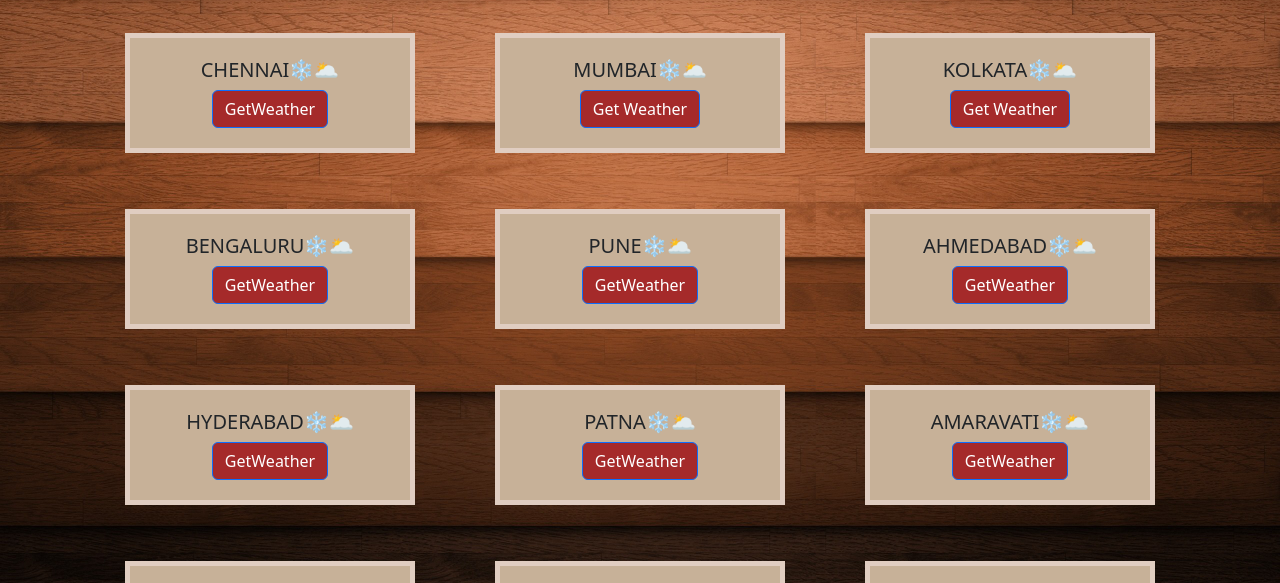
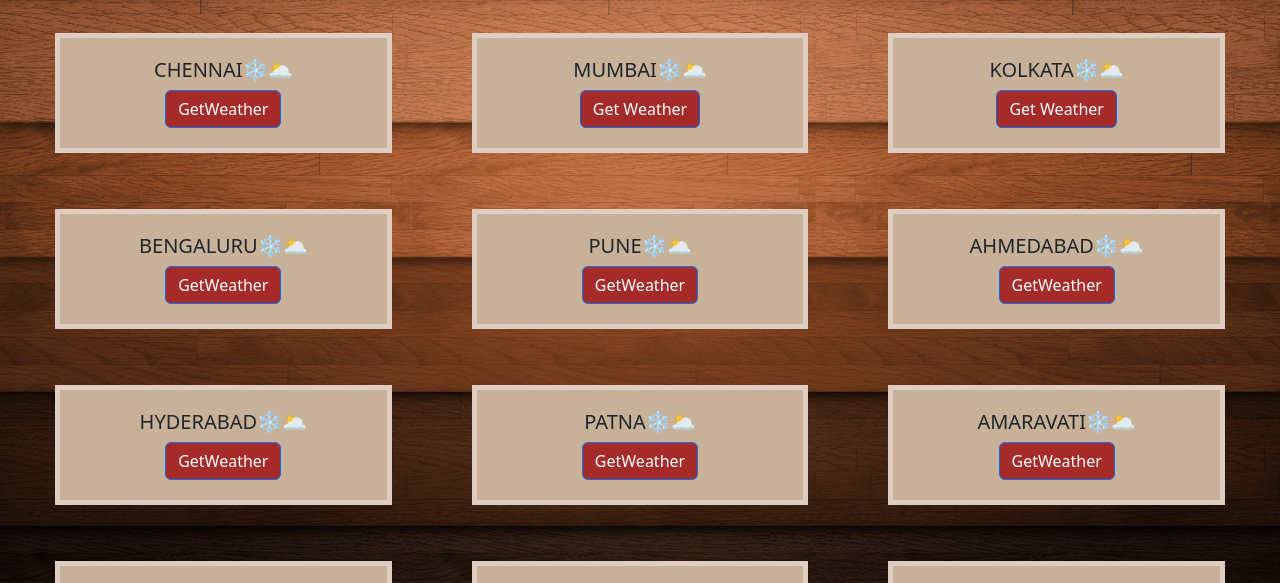
Before and after one commit to MAHESH-TS/weatherupdates, a website: page index.html in a window 1280 px wide. Shown: the part 143-726 px from the top of the page. Drawn offline with nearby package versions, Linux system fonts and the light colour scheme; files that its build step writes are made by us from their sources; files whose address does not match are found by name.

Commit message:
Update styles.css

```diff
--- a/assets/styles.css
+++ b/assets/styles.css
@@ -69,7 +69,6 @@ h1 {
   flex-wrap: wrap; /* Allows wrapping of containers to new lines */
   justify-content: space-between; /* Distribute space between containers */
   margin: 0 auto;
-  max-width: 1140px;
   padding-left: 15px;
   padding-right: 15px;
   box-sizing: border-box;
```
